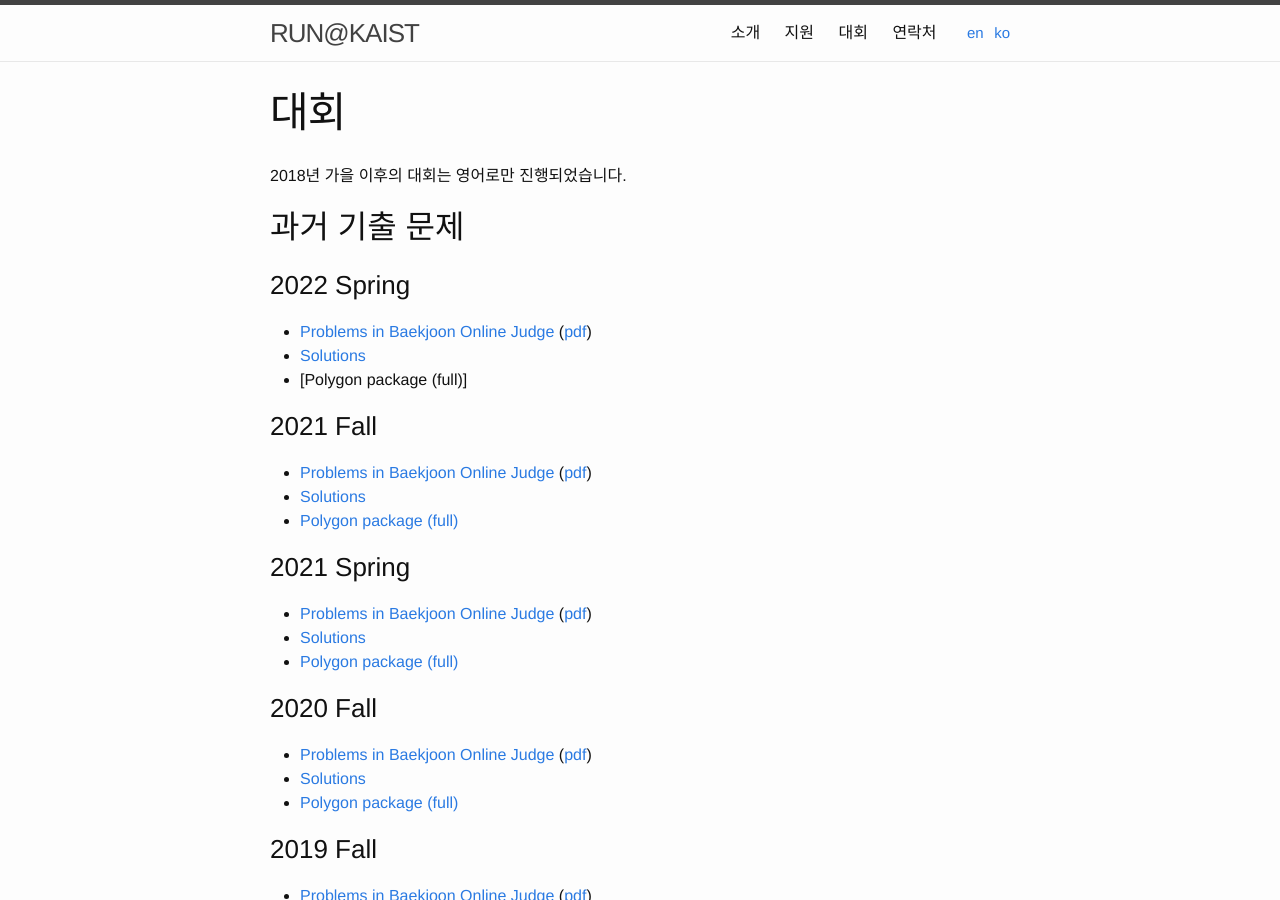
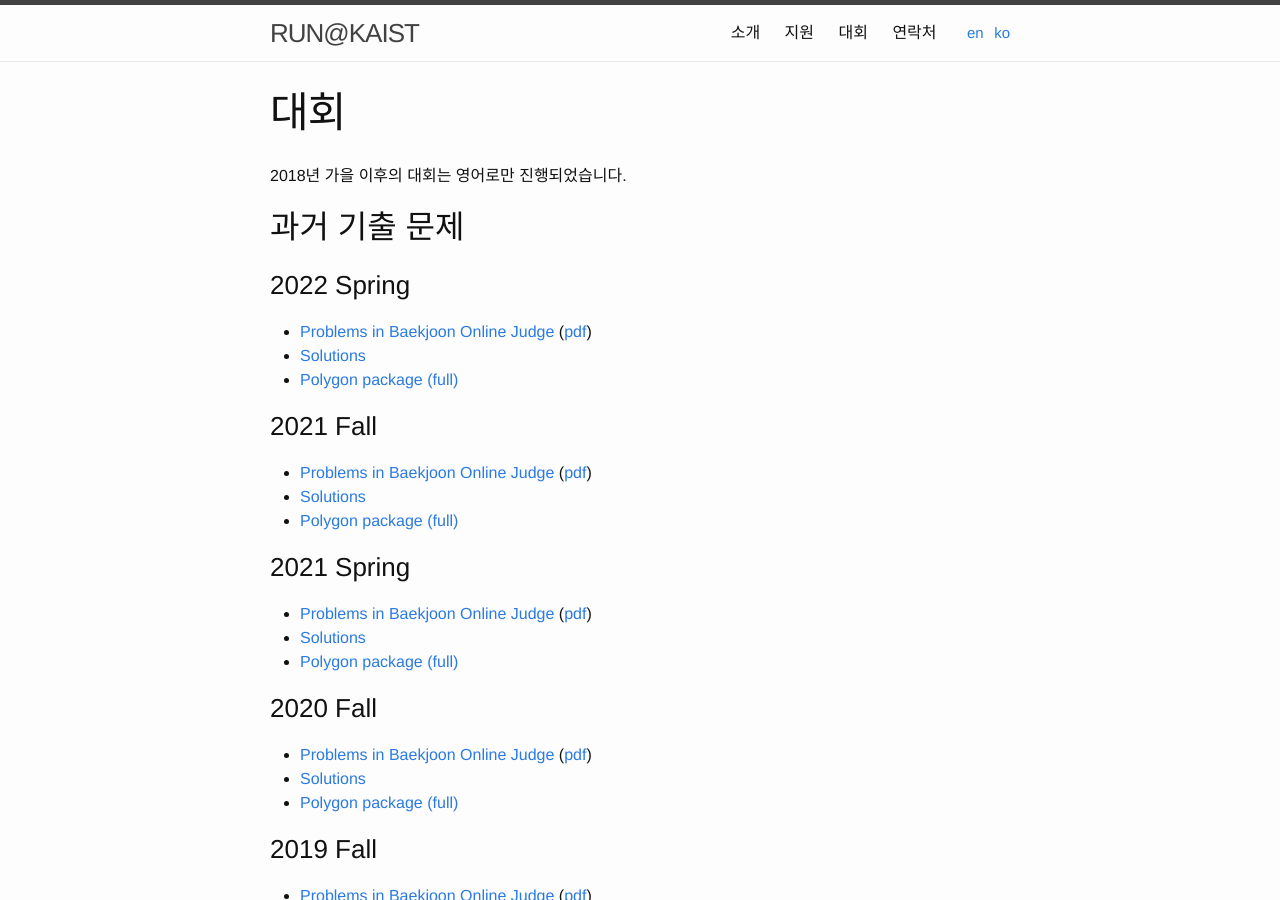
Before and after one commit to RUN-KAIST/kaist.run, a Jekyll site: the page built from contests/ko.md, in a window 1280 px wide and 900 px high. Built offline with Jekyll 4.4.1, drawn with Linux system fonts in a browser that asks for light colours; part of the change alters nothing that is shown.

Commit message:
Update ko.md

```diff
--- a/contests/ko.md
+++ b/contests/ko.md
@@ -13,9 +13,9 @@ order: 3
 
 ### 2022 Spring
 
- * [Problems in Baekjoon Online Judge](https://www.acmicpc.net/category/detail/2804) ([pdf](https://kaist.run/contest/2022-spring/problemset.pdf))
+ * [Problems in Baekjoon Online Judge](https://www.acmicpc.net/category/detail/3117) ([pdf](https://kaist.run/contest/2022-spring/problemset.pdf))
  * [Solutions](https://kaist.run/contest/2022-spring/solution.pdf)
- * [Polygon package (full)]
+ * [Polygon package (full)](https://drive.google.com/drive/folders/1rqOHVoANZxCQ_E5CRo3rGENYFY_N0pft?usp=sharing)
 
 ### 2021 Fall
 
```
